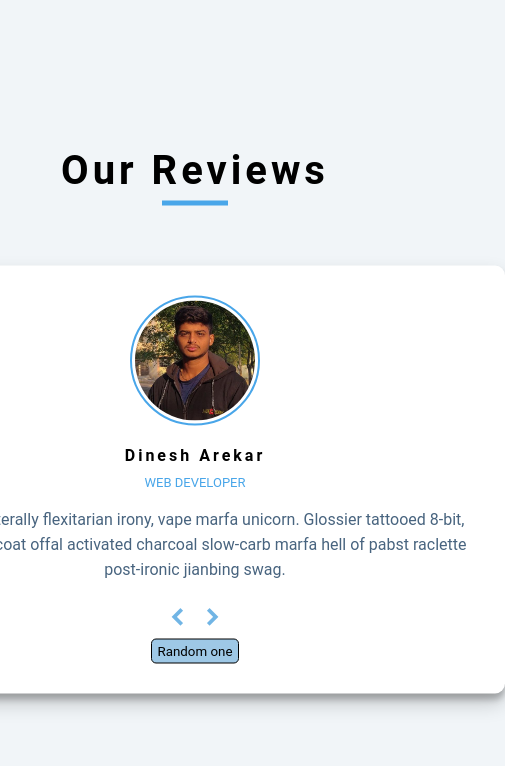
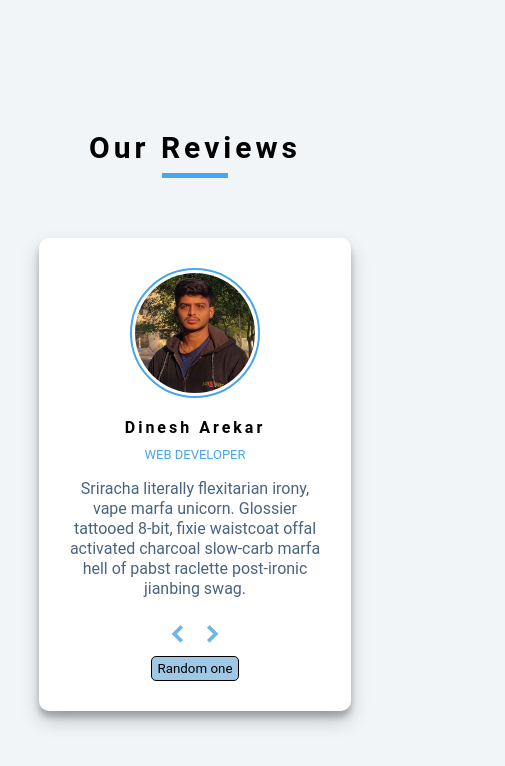
Before and after one commit to Dinesharekar15/Reviews, a plain HTML site: page index.html in a window 390 px wide. Shown: the whole page, 505 px wide, since content can reach past the window. Drawn offline with nearby package versions, Linux system fonts and the light colour scheme.

Commit message:
maked responsive

```diff
--- a/style.css
+++ b/style.css
@@ -44,7 +44,7 @@ h2{
     box-shadow: rgba(0, 0, 0, 0.19) 0px 10px 20px, rgba(0, 0, 0, 0.23) 0px 6px 6px;
     border-radius: 10px;
     padding: 30px;
-    width: 620px;
+    /* width: 620px; */
     position: relative;
     text-align: center;
 
@@ -107,3 +107,14 @@ button i:hover{
     background: hsl(205, 78%, 60%);
     transition: .3s;
 }
+@media(max-width:800px){
+    h2{
+        font-size: 30px;
+    }
+    .container{
+        width: 80%;
+    }
+    #info{
+        line-height: 20px;
+    }
+}
```
